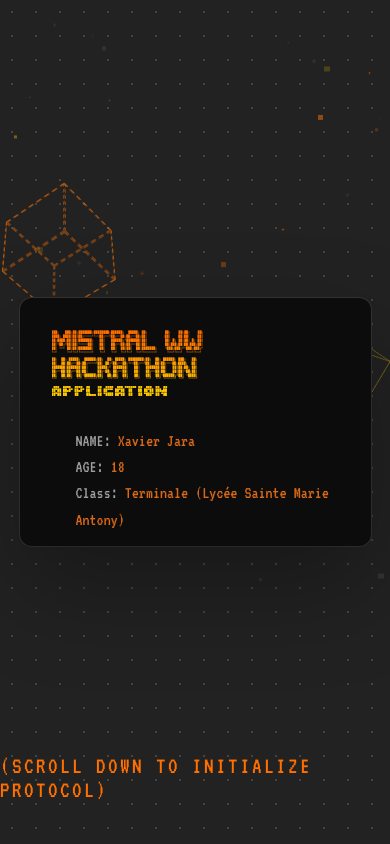
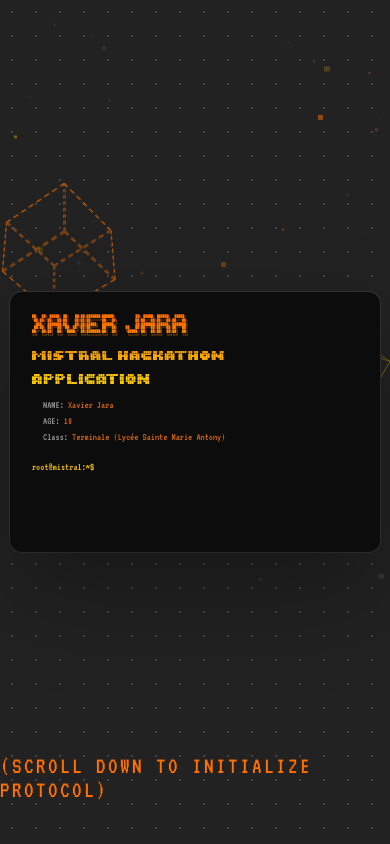
Before and after one commit to TR-MZ/MistrallHackatonApplication, a React (Vite) app: page / in a window 390 px wide. Shown: the top 844 px of the page. Built offline with nearby package versions, Linux system fonts and the light colour scheme.

Commit message:
new titel

```diff
--- a/src/App.css
+++ b/src/App.css
@@ -70,9 +70,12 @@ body {
   background-color: var(--terminal-bg);
   border-radius: 12px;
   width: 800px;
-  /* Less wide as requested */
   max-width: 95vw;
-  aspect-ratio: 640.8 / 451.5;
+  aspect-ratio: 800 / 563;
+  /* Perfectly match requested design box */
+  container-type: inline-size;
+  /* Establish Container context for dynamic scaling */
+
   /* Fix Chrome rendering bugs on massive scale */
   backface-visibility: hidden;
   -webkit-backface-visibility: hidden;
@@ -86,30 +89,23 @@ body {
   left: 0;
   right: 0;
   bottom: 0;
-  padding: 3rem;
+  padding: 6cqi;
+  /* Previously 3rem (48px / 800 = 6% CQI) */
   font-family: var(--font-pixel);
   color: var(--terminal-text);
-  font-size: 1.4rem;
+  font-size: 2.8cqi;
+  /* Previously 1.4rem (22.4px / 800 = 2.8%) */
   display: flex;
   flex-direction: column;
 }
 
-@media (max-width: 1024px) {
-  .terminal-inner {
-    padding: 2rem;
-    font-size: 1.1rem;
-  }
-
-  .terminal-window {
-    width: 90vw;
-  }
-}
-
 .ascii-art {
   font-family: var(--font-mono);
-  font-size: clamp(0.2rem, 0.6vw, 0.9rem);
+  font-size: 0.875cqi;
+  /* ~14px base scaled proportionally */
   line-height: 1.2;
-  margin: 0 0 2rem 0;
+  margin: 0 0 4cqi 0;
+  /* Originally 32px bottom */
   padding-left: 0;
   white-space: pre;
   /* Orange to Yellow gradient requested by user */
@@ -120,8 +116,10 @@ body {
 }
 
 .terminal-info {
-  margin-bottom: 2rem;
-  padding-left: 1.5rem;
+  margin-bottom: 4cqi;
+  /* Originally 32px bottom */
+  padding-left: 3cqi;
+  /* Originally 24px left */
   line-height: 1.5;
   color: var(--terminal-text);
 }
@@ -136,7 +134,8 @@ body {
 }
 
 .terminal-prompt-line {
-  margin-bottom: 1rem;
+  margin-bottom: 2cqi;
+  /* Originally 16px bottom */
   line-height: 1.5;
   word-wrap: break-word;
 }
@@ -153,20 +152,26 @@ body {
 
 .blinking-cursor {
   display: inline-block;
-  width: 10px;
+  width: 1.25cqi;
+  /* Originally 10px */
   height: 1em;
   background-color: var(--terminal-text);
   animation: blink 1s step-end infinite;
   vertical-align: text-bottom;
-  margin-left: 4px;
+  margin-left: 0.5cqi;
+  /* Originally 4px */
   position: relative;
-  top: -2px;
+  top: -0.25cqi;
+  /* Originally -2px */
 }
 
 .terminal-progress-area {
-  min-height: 80px;
-  margin-top: 1rem;
-  padding-left: 1.5rem;
+  min-height: 10cqi;
+  /* Originally 80px */
+  margin-top: 2cqi;
+  /* Originally 16px */
+  padding-left: 3cqi;
+  /* Originally 24px */
 }
 
 .progress-bar-text {
--- a/src/App.jsx
+++ b/src/App.jsx
@@ -7,23 +7,24 @@ import trophyImg from './assets/trophy.png';
 import terminalImg from './assets/terminal.png';
 import PixelStarsBackground from './PixelStarsBackground';
 
-const ASCII_ART = `███╗   ███╗██╗███████╗████████╗██████╗  █████╗ ██╗         ██╗    ██╗██╗    ██╗
-████╗ ████║██║██╔════╝╚══██╔══╝██╔══██╗██╔══██╗██║         ██║    ██║██║    ██║
-██╔████╔██║██║███████╗   ██║   ██████╔╝███████║██║         ██║ █╗ ██║██║ █╗ ██║
-██║╚██╔╝██║██║╚════██║   ██║   ██╔══██╗██╔══██║██║         ██║███╗██║██║███╗██║
-██║ ╚═╝ ██║██║███████║   ██║   ██║  ██║██║  ██║███████╗    ╚███╔███╔╝╚███╔███╔╝
-╚═╝     ╚═╝╚═╝╚══════╝   ╚═╝   ╚═╝  ╚═╝╚═╝  ╚═╝╚══════╝     ╚══╝╚══╝  ╚══╝╚══╝
+const ASCII_ART = `██╗  ██╗ █████╗ ██╗   ██╗██╗███████╗██████╗          ██╗ █████╗ ██████╗  █████╗
+╚██╗██╔╝██╔══██╗██║   ██║██║██╔════╝██╔══██╗         ██║██╔══██╗██╔══██╗██╔══██╗
+ ╚███╔╝ ███████║██║   ██║██║█████╗  ██████╔╝         ██║███████║██████╔╝███████║
+ ██╔██╗ ██╔══██║╚██╗ ██╔╝██║██╔══╝  ██╔══██╗    ██   ██║██╔══██║██╔══██╗██╔══██║
+██╔╝ ██╗██║  ██║ ╚████╔╝ ██║███████╗██║  ██║    ╚█████╔╝██║  ██║██║  ██║██║  ██║
+╚═╝  ╚═╝╚═╝  ╚═╝  ╚═══╝  ╚═╝╚══════╝╚═╝  ╚═╝     ╚════╝ ╚═╝  ╚═╝╚═╝  ╚═╝╚═╝  ╚═╝
 
-██╗  ██╗ █████╗  ██████╗██╗  ██╗ █████╗ ████████╗██╗  ██╗ ██████╗ ███╗   ██╗
-██║  ██║██╔══██╗██╔════╝██║ ██╔╝██╔══██╗╚══██╔══╝██║  ██║██╔═══██╗████╗  ██║
-███████║███████║██║     █████╔╝ ███████║   ██║   ███████║██║   ██║██╔██╗ ██║
-██╔══██║██╔══██║██║     ██╔═██╗ ██╔══██║   ██║   ██╔══██║██║   ██║██║╚██╗██║
-██║  ██║██║  ██║╚██████╗██║  ██╗██║  ██║   ██║   ██║  ██║╚██████╔╝██║ ╚████║
-╚═╝  ╚═╝╚═╝  ╚═╝ ╚═════╝╚═╝  ╚═╝╚═╝  ╚═╝   ╚═╝   ╚═╝  ╚═╝ ╚═════╝ ╚═╝  ╚═══╝
+
+
+▄▄   ▄▄ ▄▄  ▄▄▄▄ ▄▄▄▄▄▄ ▄▄▄▄   ▄▄▄  ▄▄      ▄▄ ▄▄  ▄▄▄   ▄▄▄▄ ▄▄ ▄▄  ▄▄▄ ▄▄▄▄▄▄ ▄▄ ▄▄  ▄▄▄  ▄▄  ▄▄
+██▀▄▀██ ██ ███▄▄   ██   ██▄█▄ ██▀██ ██      ██▄██ ██▀██ ██▀▀▀ ██▄█▀ ██▀██  ██   ██▄██ ██▀██ ███▄██
+██   ██ ██ ▄▄██▀   ██   ██ ██ ██▀██ ██▄▄▄   ██ ██ ██▀██ ▀████ ██ ██ ██▀██  ██   ██ ██ ▀███▀ ██ ▀██
+
+
 
  ▄▄▄  ▄▄▄▄  ▄▄▄▄  ▄▄    ▄▄  ▄▄▄▄  ▄▄▄ ▄▄▄▄▄▄ ▄▄  ▄▄▄  ▄▄  ▄▄
 ██▀██ ██▄█▀ ██▄█▀ ██    ██ ██▀▀▀ ██▀██  ██   ██ ██▀██ ███▄██
-██▀██ ██    ██    ██▄▄▄ ██ ▀████ ██▀██  ██   ██ ▀███▀ ██ ▀██`;
+██▀██ ██    ██    ██▄▄▄ ██ ▀████ ██▀██  ██   ██ ▀███▀ ██ ▀██                                         `;
 
 function App() {
   return (
@@ -134,7 +135,7 @@ function MagicTerminalSection() {
               {/* Fake Loading Progress */}
               <div className="terminal-progress-area">
                 {showProgressBar && (
-                  <div className="progress-bar-text" style={{ marginTop: '2rem' }}>
+                  <div className="progress-bar-text" style={{ marginTop: '4cqi' }}>
                     <span style={{ color: 'var(--terminal-text)' }}>Processing dependencies... </span>
                     <span style={{ color: 'var(--text-main)' }}>[</span>
                     <span style={{ color: 'var(--mistral-orange)' }}>{"#".repeat(currentProgress)}</span>
@@ -144,7 +145,7 @@ function MagicTerminalSection() {
                   </div>
                 )}
                 {currentProgress === 20 && (
-                  <div className="progress-bar-text success-msg" style={{ marginTop: '1rem', fontWeight: 'bold' }}>
+                  <div className="progress-bar-text success-msg" style={{ marginTop: '2cqi', fontWeight: 'bold' }}>
                     &gt; Success: Applicant data loaded. Expanding protocol...
                   </div>
                 )}
@@ -162,7 +163,7 @@ function MagicTerminalSection() {
 
             {/* Bottom prompt */}
             {showBottomPrompt && (
-              <div className="terminal-prompt-line" style={{ marginTop: '0.5rem', marginBottom: 0 }}>
+              <div className="terminal-prompt-line" style={{ marginTop: '1cqi', marginBottom: 0 }}>
                 <span className="user-host">root@mistral:~$</span>
                 <span className="blinking-cursor"></span>
               </div>
@@ -258,7 +259,7 @@ function TimelineSections() {
 function ProjectCard({ image, title, date, description, inverted }) {
   return (
     <motion.div
-      className={`project-card ${inverted ? 'inverted' : ''}`}
+      className={`project-card ${inverted ? 'inverted' : ''} `}
       initial={{ x: inverted ? 100 : -100, opacity: 0 }}
       whileInView={{ x: 0, opacity: 1 }}
       transition={{ duration: 0.6, type: "spring", bounce: 0.4 }}
```
